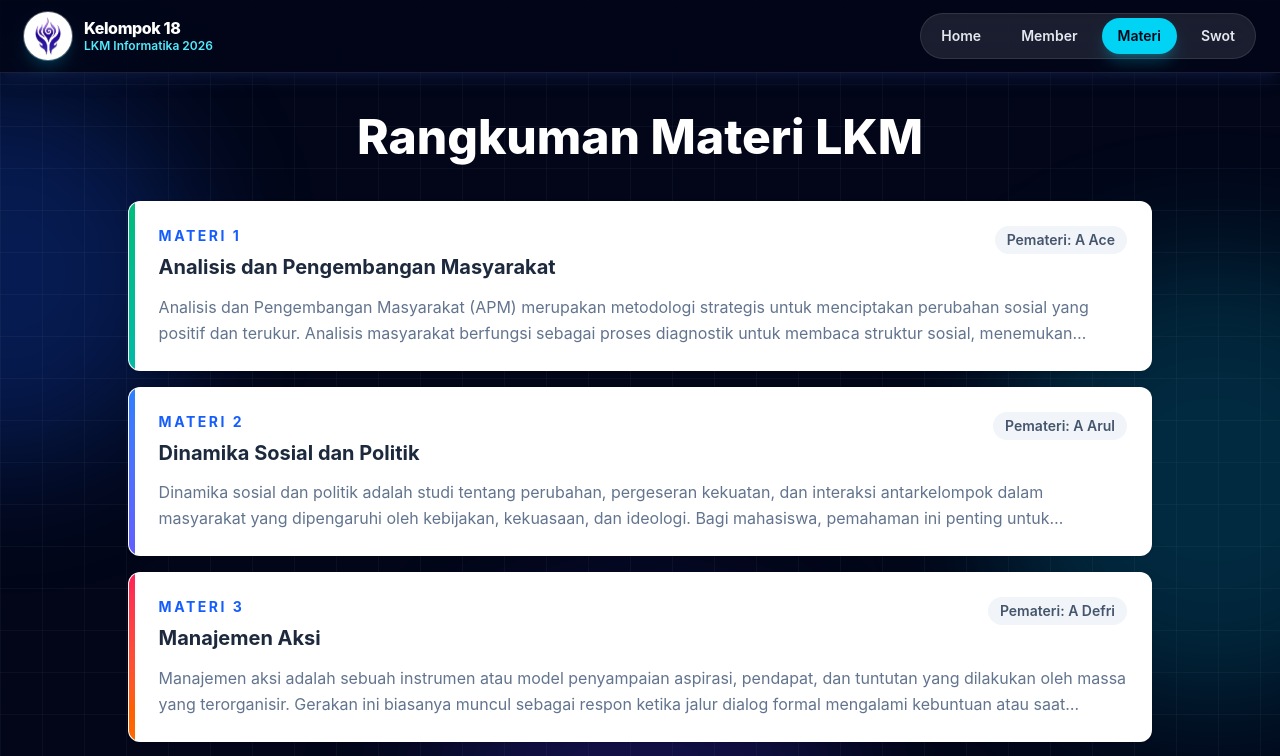
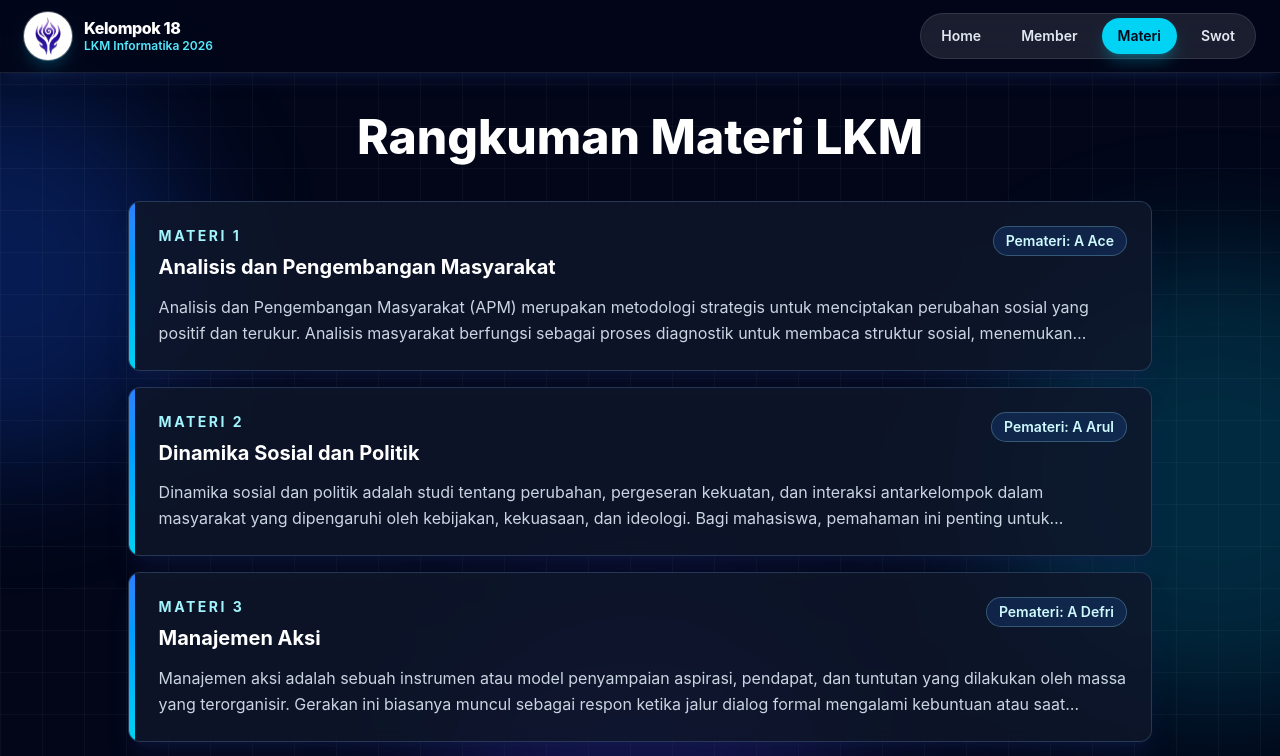
Before and after one commit to fuzi11/tugas-lkm, a React (Vite) app: page /materi in a window 1280 px wide. Shown: the top 756 px of the page. Built offline with nearby package versions, Linux system fonts and the light colour scheme.

Commit message:
update homepage

```diff
--- a/src/pages/Home.jsx
+++ b/src/pages/Home.jsx
@@ -15,14 +15,14 @@ function Home() {
       desc: "Lihat rangkuman materi yang sudah disusun bersama.",
       to: "/materi",
       icon: "📚",
-      accent: "from-emerald-500 to-teal-500",
+      accent: "from-blue-500 to-cyan-500",
     },
     {
       title: "Analisis SWOT",
       desc: "Pahami kekuatan, peluang, tantangan, dan strategi kelompok.",
       to: "/swot",
       icon: "📊",
-      accent: "from-violet-500 to-indigo-500",
+      accent: "from-blue-600 to-indigo-500",
     },
   ];
 
@@ -100,10 +100,10 @@ function Home() {
           <Link
             key={item.title}
             to={item.to}
-            className="angled-panel group p-4 text-white transition-all duration-300 hover:-translate-y-2 hover:border-cyan-200/50 hover:shadow-2xl hover:shadow-cyan-950/40"
+            className="group overflow-hidden rounded-xl border border-blue-300/20 bg-slate-900/80 p-4 text-white shadow-xl shadow-blue-950/30 backdrop-blur transition-all duration-300 hover:-translate-y-2 hover:border-cyan-200/50 hover:shadow-2xl hover:shadow-cyan-950/40"
           >
             <div
-              className={`angled-frame relative mb-4 flex h-28 items-center justify-center overflow-hidden bg-gradient-to-br ${item.accent} shadow-xl shadow-blue-950/30`}
+              className={`relative mb-4 flex h-28 items-center justify-center overflow-hidden rounded-lg bg-gradient-to-br ${item.accent} shadow-xl shadow-blue-950/30`}
             >
               <div className="absolute inset-0 bg-slate-950/25"></div>
               <span className="relative text-4xl transition-transform duration-500 group-hover:scale-125">
@@ -111,7 +111,7 @@ function Home() {
               </span>
             </div>
 
-            <div className="angled-nameplate px-5 py-3 shadow-lg shadow-cyan-950/30">
+            <div className="rounded-lg bg-gradient-to-r from-blue-600 to-cyan-500 px-5 py-3 shadow-lg shadow-cyan-950/30">
               <h2 className="text-sm font-extrabold uppercase tracking-wide text-white">
                 {item.title}
               </h2>
--- a/src/pages/MaterialDetail.jsx
+++ b/src/pages/MaterialDetail.jsx
@@ -35,9 +35,9 @@ function MaterialDetail() {
       </Link>
 
       <article className="overflow-hidden rounded-2xl border border-white/10 bg-slate-950/75 text-white shadow-xl shadow-blue-950/30 backdrop-blur">
-        <div className={`h-2 bg-gradient-to-r ${material.color}`} />
+        <div className="h-2 bg-gradient-to-r from-blue-600 via-cyan-400 to-blue-500" />
         <div className="grid gap-6 p-6 md:grid-cols-[6rem_1fr] md:p-8">
-          <div className="flex h-20 w-20 items-center justify-center rounded-xl border border-cyan-200/30 bg-slate-900 text-3xl font-extrabold text-cyan-200 shadow-lg shadow-cyan-950/30">
+          <div className="flex h-20 w-20 items-center justify-center rounded-xl border border-cyan-200/30 bg-blue-500/15 text-3xl font-extrabold text-cyan-200 shadow-lg shadow-cyan-950/30">
             {String(material.id).padStart(2, "0")}
           </div>
 
@@ -54,7 +54,7 @@ function MaterialDetail() {
           </div>
         </div>
 
-        <section className="border-t border-white/10 bg-slate-900/60 p-6 md:p-8">
+        <section className="border-t border-blue-300/15 bg-blue-950/35 p-6 md:p-8">
           <h3 className="text-xl font-extrabold text-white">
             Deskripsi Materi
           </h3>
--- a/src/pages/Materials.jsx
+++ b/src/pages/Materials.jsx
@@ -13,28 +13,28 @@ function Materials() {
           <Link
             key={material.id}
             to={`/materi/${material.id}`}
-            className="group overflow-hidden rounded-xl border border-white/10 bg-white text-left shadow-sm transition-all duration-300 hover:-translate-y-0.5 hover:shadow-xl hover:shadow-blue-950/20 focus:outline-none focus:ring-2 focus:ring-cyan-300 focus:ring-offset-2 focus:ring-offset-slate-950"
+            className="group overflow-hidden rounded-xl border border-blue-300/20 bg-slate-900/85 text-left shadow-xl shadow-blue-950/30 backdrop-blur transition-all duration-300 hover:-translate-y-0.5 hover:border-cyan-200/50 hover:shadow-2xl hover:shadow-cyan-950/30 focus:outline-none focus:ring-2 focus:ring-cyan-300 focus:ring-offset-2 focus:ring-offset-slate-950"
           >
             <div className="grid min-h-28 grid-cols-[0.35rem_1fr]">
-              <div className={`bg-gradient-to-b ${material.color}`} />
+              <div className="bg-gradient-to-b from-blue-500 to-cyan-400" />
 
               <div className="p-5 md:p-6">
                 <div className="flex flex-col gap-3 md:flex-row md:items-start md:justify-between">
                   <div>
-                    <p className="text-sm font-bold uppercase tracking-[0.18em] text-blue-600">
+                    <p className="text-sm font-bold uppercase tracking-[0.18em] text-cyan-200">
                       Materi {material.id}
                     </p>
-                    <h3 className="mt-2 text-xl font-bold leading-snug text-slate-800 transition-colors duration-300 group-hover:text-blue-600">
+                    <h3 className="mt-2 text-xl font-bold leading-snug text-white transition-colors duration-300 group-hover:text-cyan-200">
                       {material.title}
                     </h3>
                   </div>
 
-                  <span className="w-fit rounded-full bg-slate-100 px-3 py-1 text-sm font-semibold text-slate-600">
+                  <span className="w-fit rounded-full border border-cyan-200/25 bg-blue-500/15 px-3 py-1 text-sm font-semibold text-cyan-100">
                     {material.desc}
                   </span>
                 </div>
 
-                <p className="mt-3 line-clamp-2 text-base leading-relaxed text-slate-500">
+                <p className="mt-3 line-clamp-2 text-base leading-relaxed text-slate-300">
                   {material.description[0]}
                 </p>
               </div>
```
